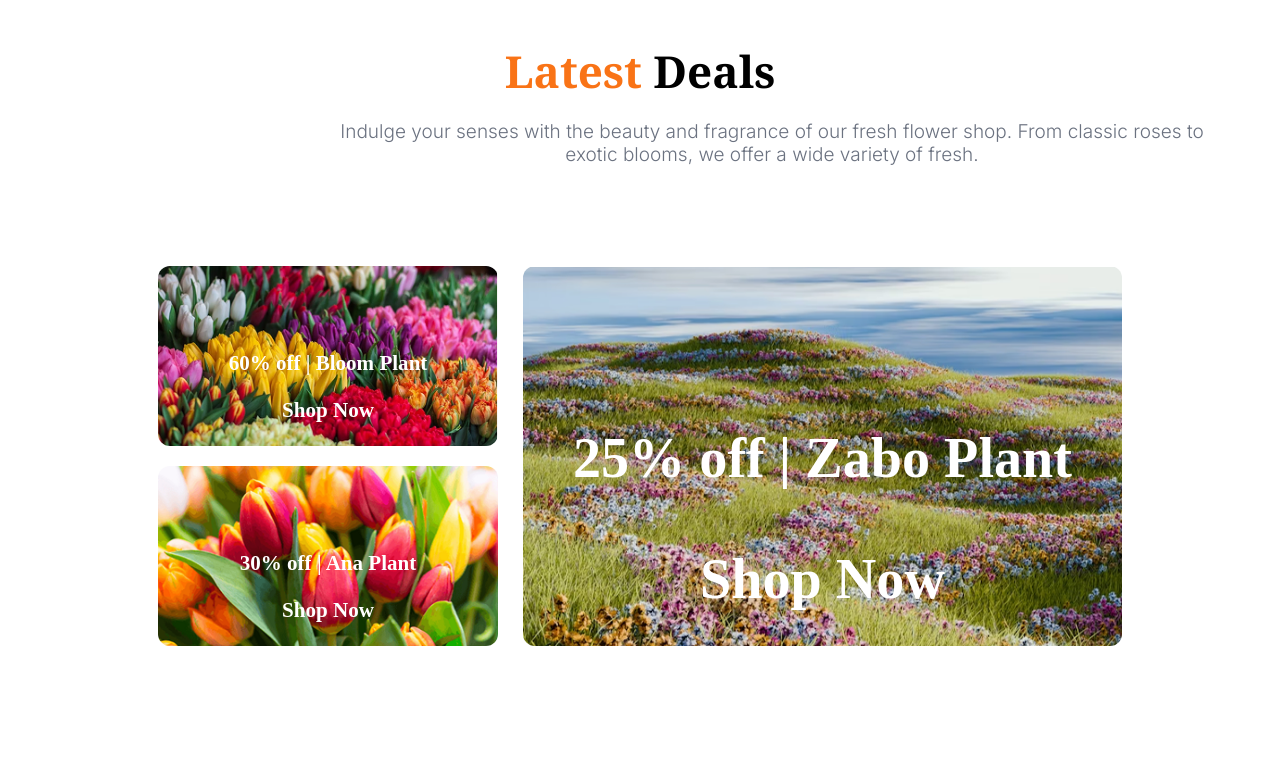
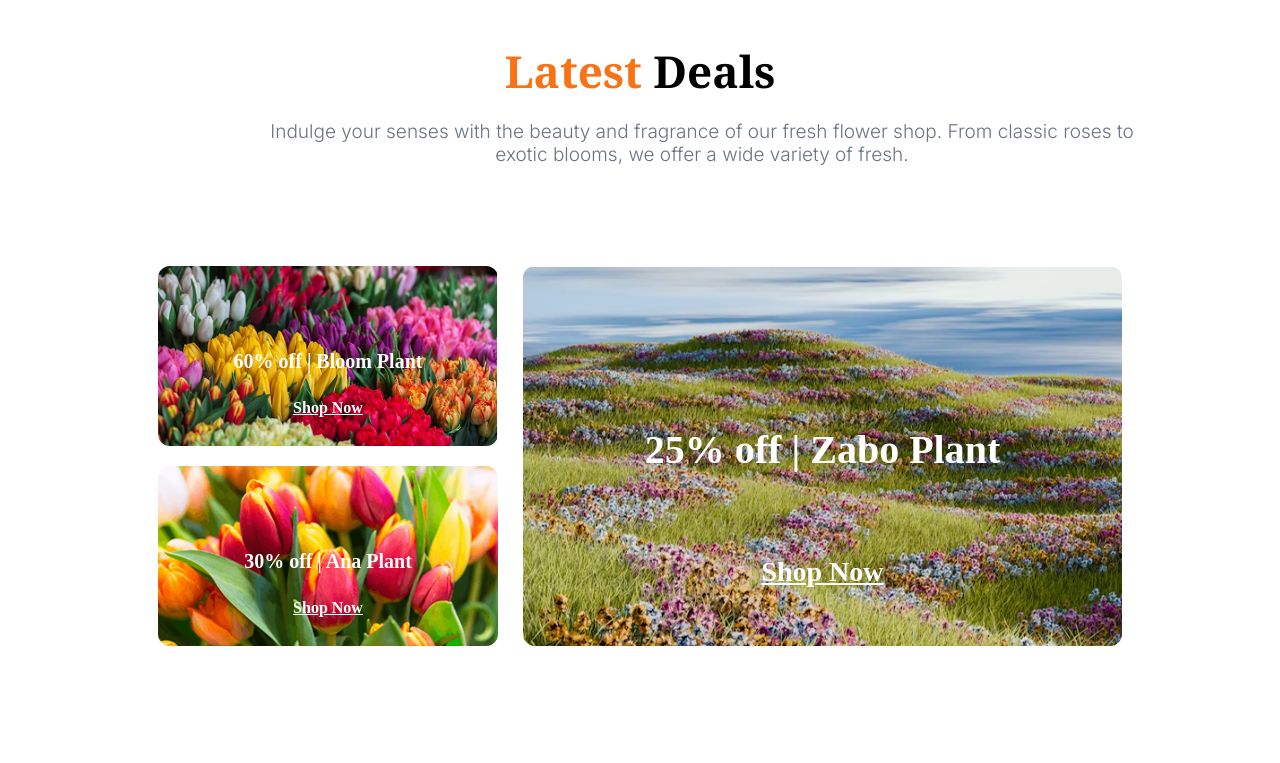
Before and after one commit to Oishi106/my-second-assignment, a plain HTML site: page index.html in a window 1280 px wide. Shown: the part 2840-3603 px from the top of the page. Drawn offline with Linux system fonts and the light colour scheme.

Commit message:
edited footer section

```diff
--- a/index.html
+++ b/index.html
@@ -167,21 +167,21 @@
                 <div class="deals-small">
                     <div class="deal-card deal-bloom">
                         <div class="deal-content">
-                            <h1>60% off | Bloom Plant</h1>
-                            <h1>Shop Now</h1>
+                            <h1 class="bloom-ana">60% off | Bloom Plant</h1>
+                            <h1><a class="shop" href="">Shop Now</a></h1>
                         </div>
                     </div>
                     <div class="deal-card deal-ana">
                         <div class="deal-content">
-                            <h1>30% off | Ana Plant</h1>
-                            <h1>Shop Now</h1>
+                            <h1 class="bloom-ana">30% off | Ana Plant</h1>
+                            <h1><a class="shop" href="">Shop Now</a></h1>
                         </div>
                     </div>
                 </div>
                 <div class="deal-card deal-zabo">
                     <div class="deal-content-large">
-                        <h1>25% off | Zabo Plant</h1>
-                        <h1>Shop Now</h1>
+                        <h1 class="zabo-title">25% off | Zabo Plant</h1>
+                        <h1><a class="shop-zabo" href="">Shop Now</a></h1>
                     </div>
                 </div>
             </section>
@@ -199,10 +199,10 @@
     </div>
 
         <footer>
-            <!-- Details section -->
+            <!-- Footer section -->
             <section class="footer-details">
                 <div class="footer-logo">
-                    <img src="/assets/logo.png" alt="">
+                    <img class="footer-img" src="/assets/logo.png" alt="">
                     <h1 class="footer-logo-text interr">Indulge your senses with the beauty and fragrance of our fresh flower shop.</h1>
                 </div>
                 <div class="footer-links">
--- a/styles/style.css
+++ b/styles/style.css
@@ -233,7 +233,7 @@
     font-size: 19px;
     text-align: center;
     width: 888px;
-    margin-left: 170px;
+    margin-left: 100px;
 
 }
 
@@ -284,6 +284,26 @@
 .deal-content-large {
     margin-top: 160px;
     font-size: 48px;
+}
+.shop{
+    color: #ffffff;
+    font-size: 1rem;
+    font-weight: 600;
+}
+.shop-zabo{
+    color: #ffffff;
+    font-weight: 600;
+    font-size: 1.75rem;
+
+}
+.zabo-title{
+    color: #ffffff;
+    font-size: 2.5rem;
+    font-weight: bold;
+}
+.bloom-ana{
+    font-size: 1.25rem;
+    font-weight: bold;
 }
 
 /* join section */
@@ -351,6 +371,11 @@
     align-items: center;
 }
 
+.footer-img{
+    margin-left: -115px;
+
+}
+
 .footer-logo-text {
     font-weight: 300;
     color: #6b7280;
@@ -368,10 +393,13 @@
 
 .footer-link-list {
     list-style: none;
+    width: 100px;
+
 }
 
 .footer-link-item {
     margin-top: 15px;
+    margin-bottom: 30px;
 }
 
 .footer-icons {
```
